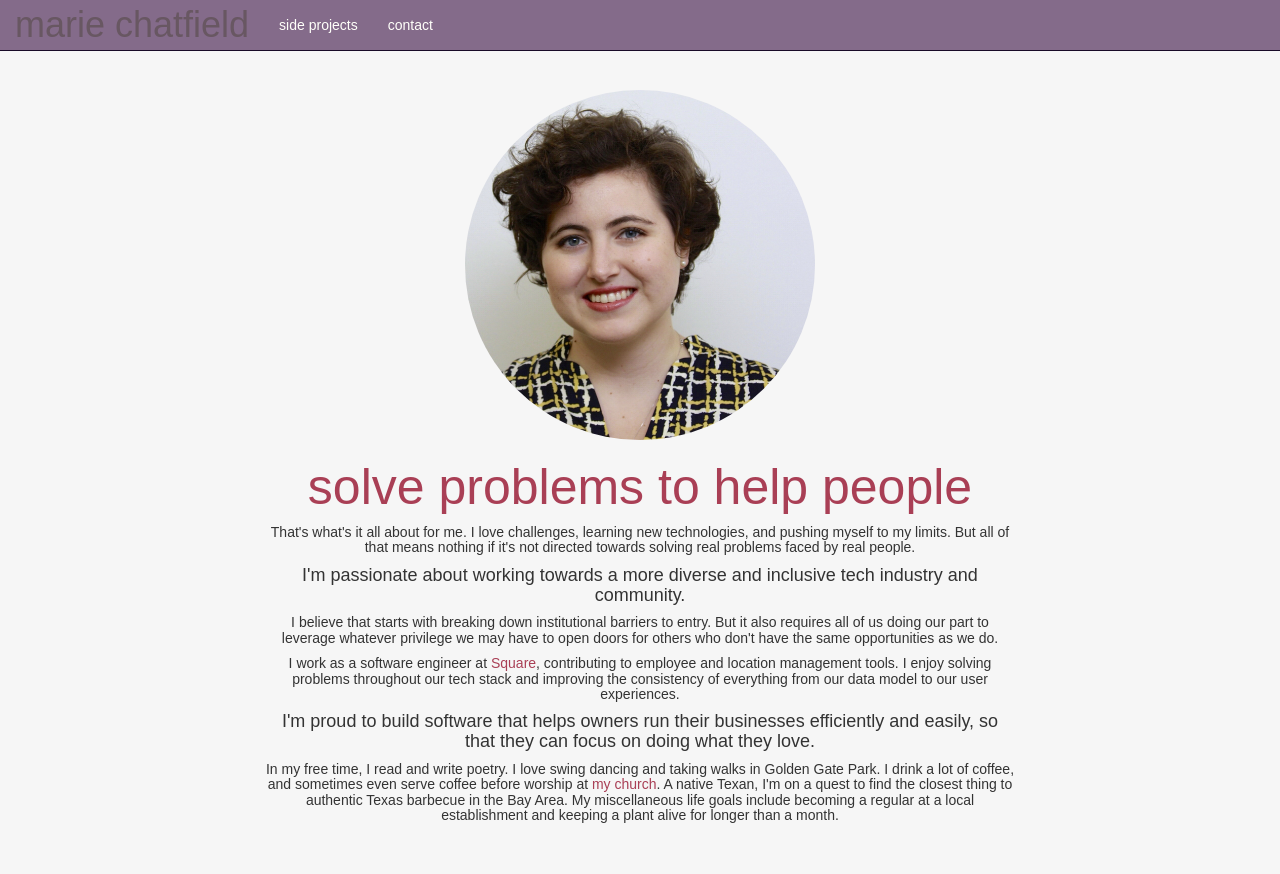
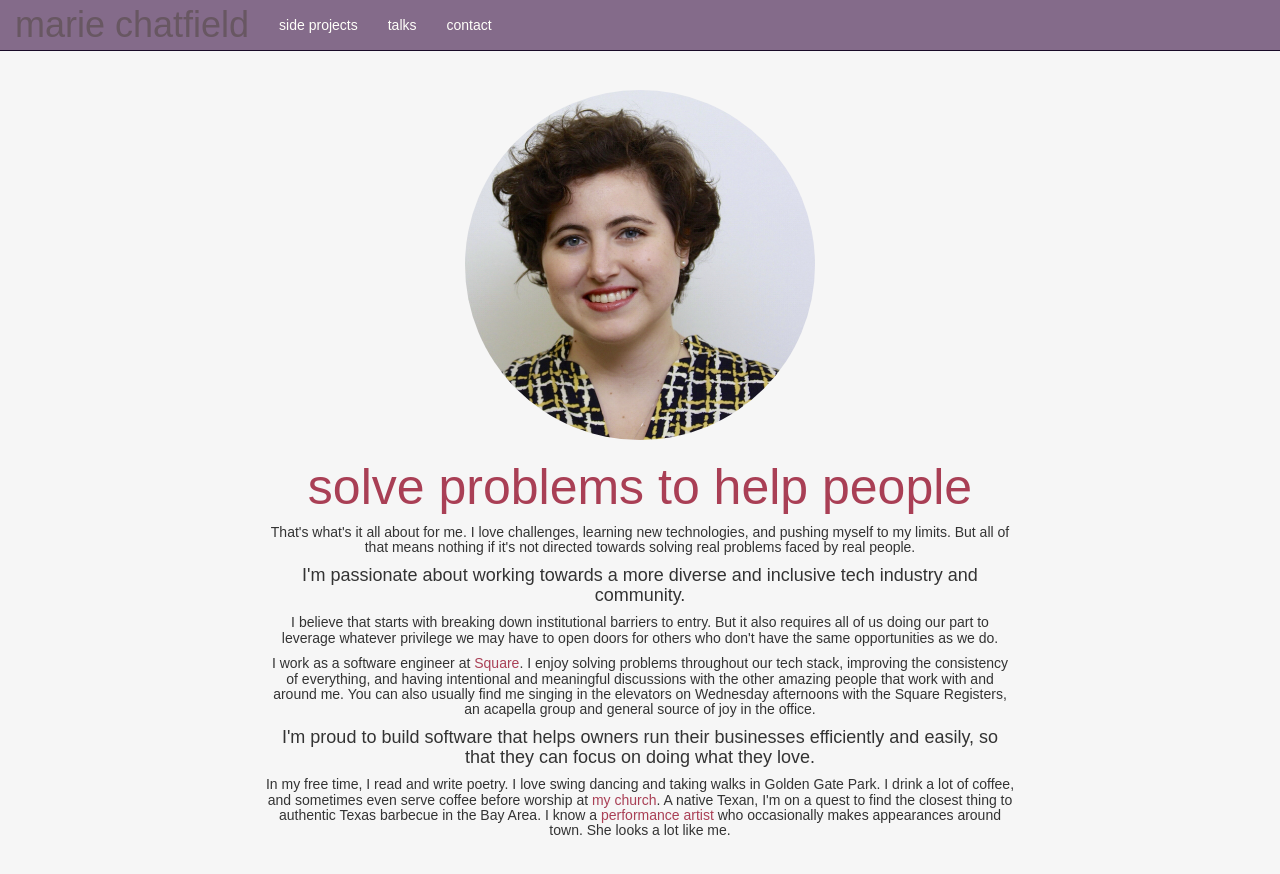
Before and after one commit to mchat/mchat.github.io, a Jekyll site: the page built from index.html, in a window 1280 px wide. Shown: the top 874 px of the page. Built offline with Jekyll 4.4.1, drawn with Linux system fonts in a browser that asks for light colours; nearby versions of some CDN libraries; comment, search, counter and statistics services are not loaded.

Commit message:
Update intro, projects, add talks section.

```diff
--- a/_layouts/default.html
+++ b/_layouts/default.html
@@ -34,6 +34,7 @@
                 <div class="collapse navbar-collapse" id="navbar-collapse">
                     <ul class="nav navbar-nav">
                         <li class="navbar-link"><a href="/projects">side projects</a></li>
+                        <li class="navbar-link"><a href="/talks">talks</a></li>
                         <li class="navbar-link"><a href="/contact">contact</a></li>
                     </ul>
                 </div>
--- a/index.html
+++ b/index.html
@@ -24,8 +24,8 @@
         </p>
 
         <p class="h5">
-            I work as a software engineer at <a href="https://squareup.com">Square</a>, contributing to employee and location management tools.
-            I enjoy solving problems throughout our tech stack and improving the consistency of everything from our data model to our user experiences.
+            I work as a software engineer at <a href="https://squareup.com">Square</a>.
+            I enjoy solving problems throughout our tech stack, improving the consistency of everything, and having intentional and meaningful discussions with the other amazing people that work with and around me. You can also usually find me singing in the elevators on Wednesday afternoons with the Square Registers, an acapella group and general source of joy in the office.
         </p>
 
         <p class="h4">
@@ -36,7 +36,7 @@
             In my free time, I read and write poetry. I love swing dancing and taking walks in Golden Gate Park.
             I drink a lot of coffee, and sometimes even serve coffee before worship at <a href="http://realitysf.com/">my church</a>.
             A native Texan, I'm on a quest to find the closest thing to authentic Texas barbecue in the Bay Area.
-            My miscellaneous life goals include becoming a regular at a local establishment and keeping a plant alive for longer than a month.
+            I know a <a href="http://riefoshee.com/">performance artist</a> who occasionally makes appearances around town. She looks a lot like me.
         </p>
 
     </div>
--- a/public/resources/styles/custom.css
+++ b/public/resources/styles/custom.css
@@ -127,6 +127,11 @@
   }
 }
 
+.twitter-tweet {
+  margin-left: auto;
+  margin-right: auto;
+}
+
 /*********************************************************/
 /* From http://avexdesigns.com/responsive-youtube-embed/ */
 
```
Also changed, not shown: projects/index.html (+29 -33 lines), talks/index.html (added, +68 -0 lines), public/resources/images/callmycongress.png (added).
